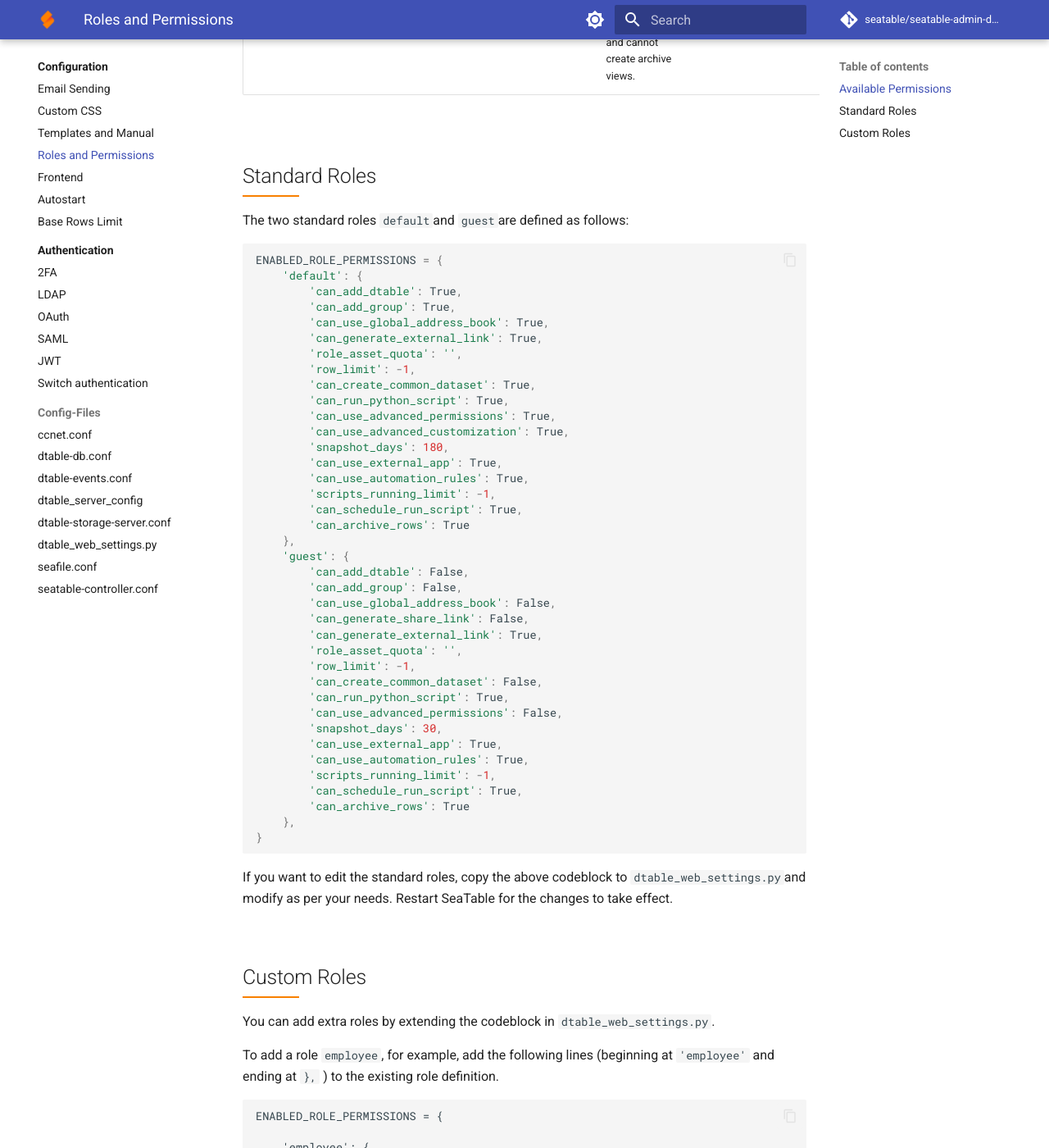
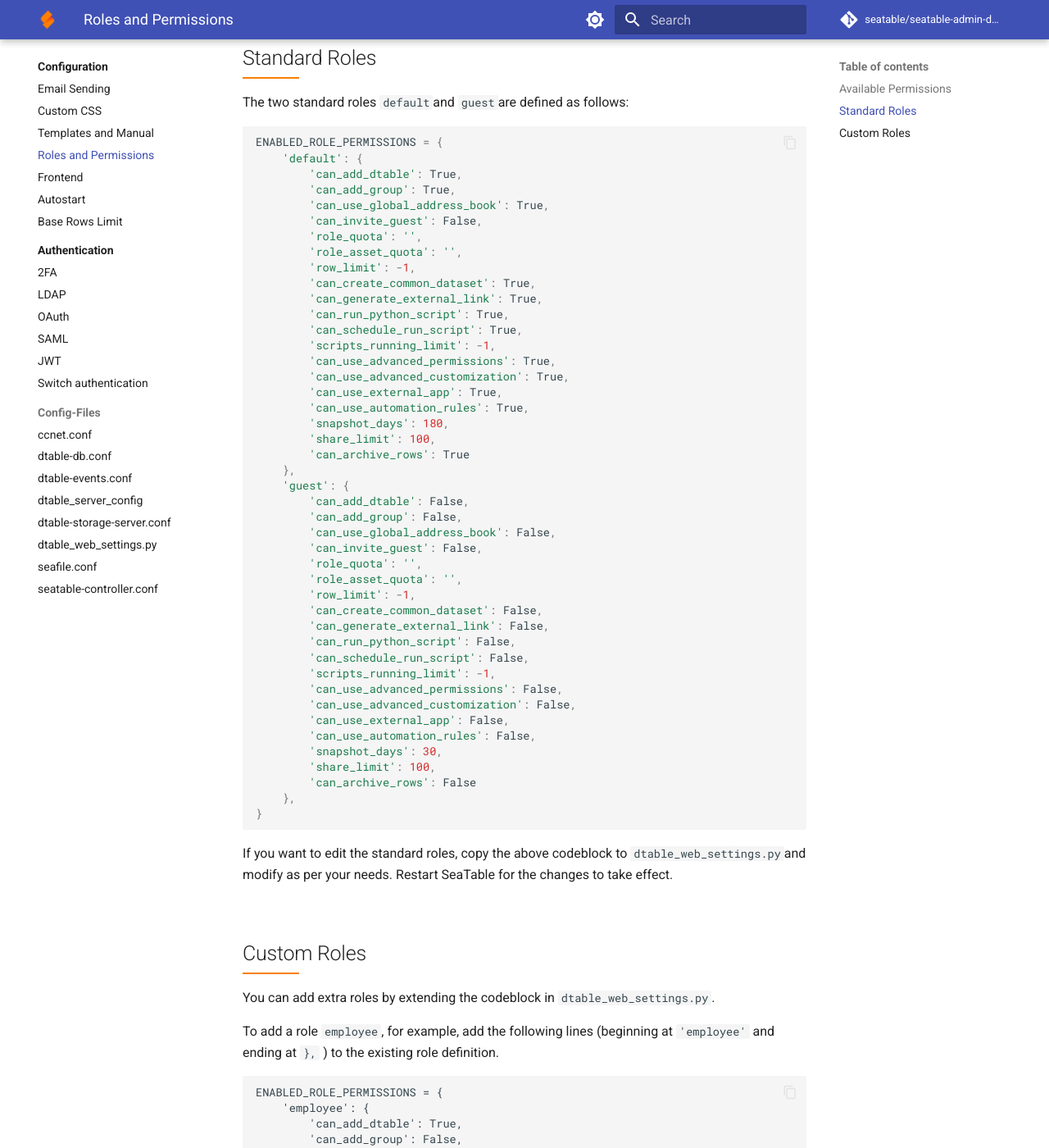
Before and after one commit to seatable/seatable-admin-docs, an MkDocs documentation site: the page built from docs/config/enterprise/roles_permissions.md, in a window 1280 px wide and 1400 px high, scrolled down 3329 px. Shown: the whole window at 82% size. Built offline with MkDocs 1.6.1 and Material for MkDocs 9.7.7, drawn with Linux system fonts in a browser that asks for light colours; comment, search, counter and statistics services are not loaded; some of the changed text lies outside the part shown.

Commit message:
update of role and permission overview. (#149)

````diff
--- a/docs/config/enterprise/roles_permissions.md
+++ b/docs/config/enterprise/roles_permissions.md
@@ -6,31 +6,29 @@
 
 NOTE: Admin privileges are not part of the user role.
 
-
-
 ## Available Permissions
 
 The following permissions are supported/deleted in the latest SeaTable version:
 
 | Permission                     | Added in version | Deleted in version | Description                                                                                                                                                      | Additional information                                                                                                                                        |
-|--------------------------------|------------------|--------------------|------------------------------------------------------------------------------------------------------------------------------------------------------------------|---------------------------------------------------------------------------------------------------------------------------------------------------------------|
+| ------------------------------ | ---------------- | ------------------ | ---------------------------------------------------------------------------------------------------------------------------------------------------------------- | ------------------------------------------------------------------------------------------------------------------------------------------------------------- |
 | can_add_dtable                 | 1.0              |                    | Permission to create bases.                                                                                                                                      |                                                                                                                                                               |
 | can_add_group                  | 1.0              |                    | Permission to create groups.                                                                                                                                     | The user creating a group becomes automatically the group's owner. The permission can_add_dtable is necessary to create bases inside a group.                 |
 | can_use_global_address_book    | 1.0              |                    | Enables autocomplete of names and emails of other users in the system.                                                                                           | If cloud_mode = True in `dtable_web_settings.py`, autocomplete is disabled for personal accounts and autocomplete is enabled inside teams.                    |
 | can_generate_external_link     | 1.0              |                    | Permission to create external links.                                                                                                                             |                                                                                                                                                               |
-| can_generate_share_link        | 1.0              | 2.6                | Permission to create invite links.                                                                                                                               | Deprecated because of redundancy.                                                                                                                             |
-| role_asset_quota               | 1.0              |                    | Storage  quota for files and images inside a user's bases. '1G' means a storage quota of one gigabyte; an empty value '' means no storage quota.                 | Files in shared bases owned by other users do not count against the user's storage quota.                                                                     |
-| row_limit                      | 1.0              |                    | Row limit for all bases of the user. '10000' (with quotes) means a limit of 10.000 rows; '-1' (with quotes) means no row limit.                                  | Rows in shared bases owned by other users do not count against the row limit.  Archived rows does not count against the limit either.                         |
+| can_generate_share_link        | 1.0              | 2.6                | Permission to create invite links.                                                                                                                               | Deprecated because of redundancy with can_generate_external_link.                                                                                             |
+| role_asset_quota               | 1.0              |                    | Storage quota for files and images inside a user's bases. '1G' means a storage quota of one gigabyte; an empty value '' means no storage quota.                  | Files in shared bases owned by other users do not count against the user's storage quota.                                                                     |
+| row_limit                      | 1.0              |                    | Row limit for all bases of the user. '10000' (with quotes) means a limit of 10.000 rows; '-1' (with quotes) means no row limit.                                  | Rows in shared bases owned by other users do not count against the row limit. Archived rows does not count against the limit either.                          |
 | can_create_common_dataset      | 1.0              |                    | Permission to create common datasets (CDS). If set to False, the user cannot create CDS, but the user can access existing CDS.                                   |                                                                                                                                                               |
-| can_use_advanced_permissions   | 1.1              |                    | Permission to use advanced permissions.                                                                                                                          | Advanced  permissions include table permissions, column permissions, view share, custom  sharing permissions, row locking.                                    |
+| can_use_advanced_permissions   | 1.1              |                    | Permission to use advanced permissions.                                                                                                                          | Advanced permissions include table permissions, column permissions, view share, custom sharing permissions, row locking.                                      |
 | can_use_advanced_customization | 2.0              |                    | Permission to use advanced security customizations.                                                                                                              | Advanced customization includes base security settings.                                                                                                       |
 | can_run_python_script          | 1.4              |                    | Permission to run Python scripts.                                                                                                                                | The execution of Python scripts requires [the installation of FAAS Scheduler and Python Runner](../../docker/Python-Runner/Deploy SeaTable Python Runner.md). |
 | snapshot_days                  | 2.1              |                    | Retention period for snapshots in days. 180 (without quotes) means a storage period of 180 days; no value means an unlimited retention period.                   | Snapshots older than the retention period are automatically removed.                                                                                          |
 | can_use_external_app           | 2.2              |                    | Permission to use external apps. If set to False, the menu is not shown.                                                                                         |                                                                                                                                                               |
 | can_use_automation_rules       | 2.2              |                    | Permission to create and run automation rules.                                                                                                                   |                                                                                                                                                               |
-| scripts_running_limit          | 2.3              |                    | Number of *Python* scripts a user can run within a month. 100 (without quotes) means 100 script runs per month; -1 (without quotes) means unlimited script runs. | The script run counter is reset at the beginning of every month. Only visible if  can_run_python_script = True and Python Runner is available.                |
-| can_schedule_run_script        | 2.3              |                    | Permission to schedule the execution of Python scripts.                                                                                                          | The  permission can_run_python_script is also necessary to automatically run Python scripts.                                                                  |
-| can_archive_rows               | 2.3              |                    | Permission  to archive rows. If set to False, the user cannot archive rows and cannot create archive views.                                                      |                                                                                                                                                               |
+| scripts_running_limit          | 2.3              |                    | Number of _Python_ scripts a user can run within a month. 100 (without quotes) means 100 script runs per month; -1 (without quotes) means unlimited script runs. | The script run counter is reset at the beginning of every month. Only visible if can_run_python_script = True and Python Runner is available.                 |
+| can_schedule_run_script        | 2.3              |                    | Permission to schedule the execution of Python scripts.                                                                                                          | The permission can_run_python_script is also necessary to automatically run Python scripts.                                                                   |
+| can_archive_rows               | 2.3              |                    | Permission to archive rows. If set to False, the user cannot archive rows and cannot create archive views.                                                       |                                                                                                                                                               |
 
 ## Standard Roles
 
@@ -42,44 +40,48 @@
         'can_add_dtable': True,
         'can_add_group': True,
         'can_use_global_address_book': True,
-        'can_generate_external_link': True,
+        'can_invite_guest': False,
+        'role_quota': '',
         'role_asset_quota': '',
         'row_limit': -1,
         'can_create_common_dataset': True,
+        'can_generate_external_link': True,
         'can_run_python_script': True,
+        'can_schedule_run_script': True,
+        'scripts_running_limit': -1,
         'can_use_advanced_permissions': True,
         'can_use_advanced_customization': True,
-        'snapshot_days': 180,
         'can_use_external_app': True,
         'can_use_automation_rules': True,
-        'scripts_running_limit': -1,
-        'can_schedule_run_script': True,
+        'snapshot_days': 180,
+        'share_limit': 100,
         'can_archive_rows': True
     },
     'guest': {
         'can_add_dtable': False,
         'can_add_group': False,
         'can_use_global_address_book': False,
-        'can_generate_share_link': False,
-        'can_generate_external_link': True,
+        'can_invite_guest': False,
+        'role_quota': '',
         'role_asset_quota': '',
         'row_limit': -1,
         'can_create_common_dataset': False,
-        'can_run_python_script': True,
+        'can_generate_external_link': False,
+        'can_run_python_script': False,
+        'can_schedule_run_script': False,
+        'scripts_running_limit': -1,
         'can_use_advanced_permissions': False,
+        'can_use_advanced_customization': False,
+        'can_use_external_app': False,
+        'can_use_automation_rules': False,
         'snapshot_days': 30,
-        'can_use_external_app': True,
-        'can_use_automation_rules': True,
-        'scripts_running_limit': -1,
-        'can_schedule_run_script': True,
-        'can_archive_rows': True
+        'share_limit': 100,
+        'can_archive_rows': False
     },
 }
 ```
 
 If you want to edit the standard roles, copy the above codeblock to `dtable_web_settings.py`and modify as per your needs. Restart SeaTable for the changes to take effect.
-
-
 
 ## Custom Roles
 
@@ -89,14 +91,11 @@
 
 ```
 ENABLED_ROLE_PERMISSIONS = {
-
     'employee': {
         'can_add_dtable': True,
         'can_add_group': False,
         'can_create_common_dataset': False
     },
-
-
 }
 ```
 
````
